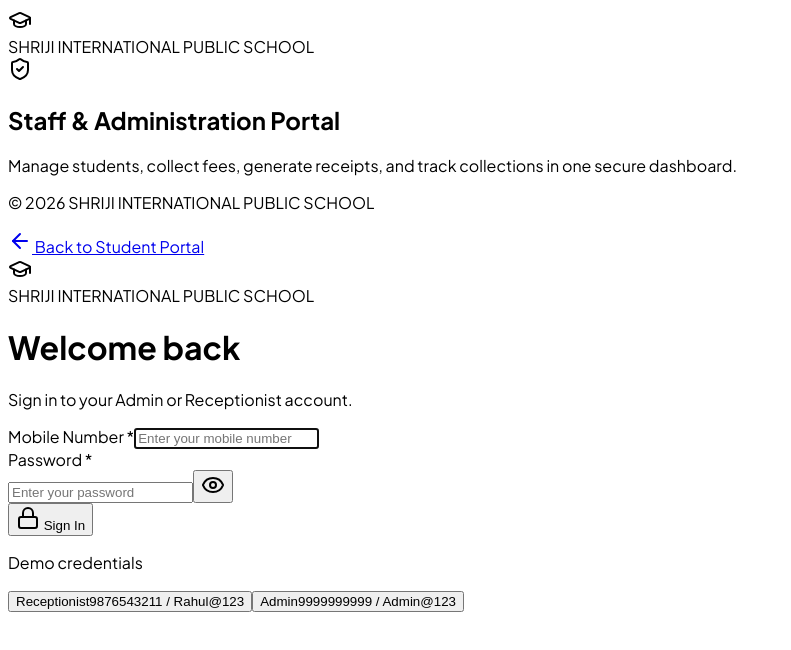
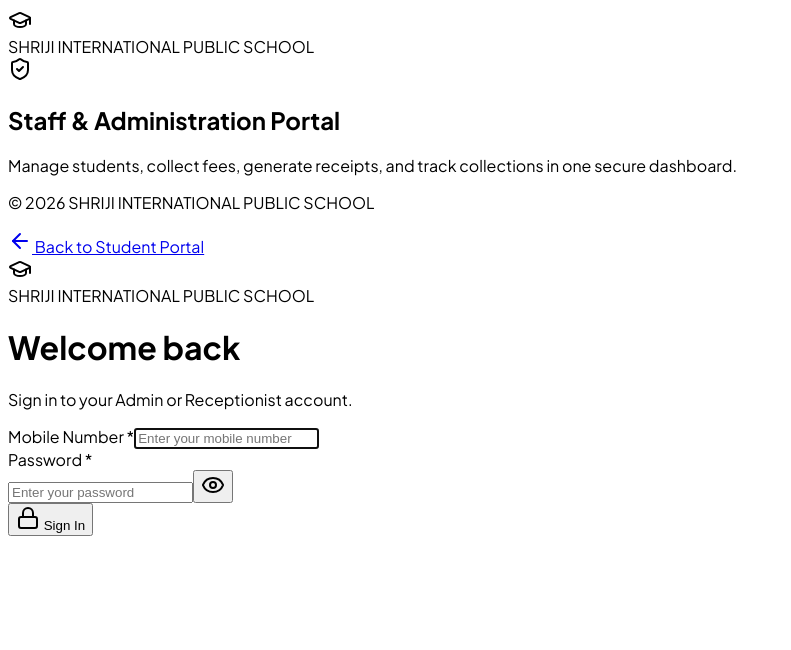
Before and after one commit to Aadarsh0105/sips, a React app in the folder src/: page /login in a window 1280 px wide. Shown: the top 650 px of the page, without its empty margins (0-791 px from the left). Built offline with nearby package versions, Linux system fonts and the light colour scheme; no server answers; the HTML template or start-up script is replaced by a standard one.

Commit message:
demo credential removed

```diff
--- a/src/pages/Login.tsx
+++ b/src/pages/Login.tsx
@@ -130,7 +130,7 @@ export function Login() {
             </Button>
           </form>
 
-          <div className="mt-8 rounded-xl border border-slate-200 bg-white p-4 dark:border-slate-800 dark:bg-slate-900">
+          {/* <div className="mt-8 rounded-xl border border-slate-200 bg-white p-4 dark:border-slate-800 dark:bg-slate-900">
             <p className="mb-2 text-xs font-bold uppercase tracking-wide text-slate-400">
               Demo credentials
             </p>
@@ -154,7 +154,7 @@ export function Login() {
                 <span className="text-slate-400">9999999999 / Admin@123</span>
               </button>
             </div>
-          </div>
+          </div> */}
         </motion.div>
       </div>
     </div>
```
